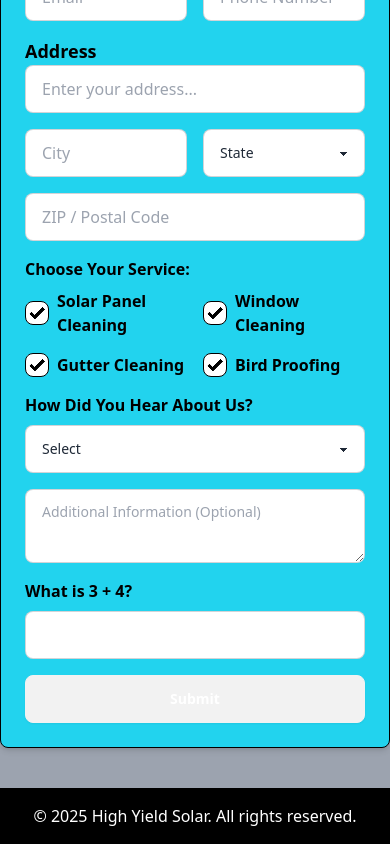
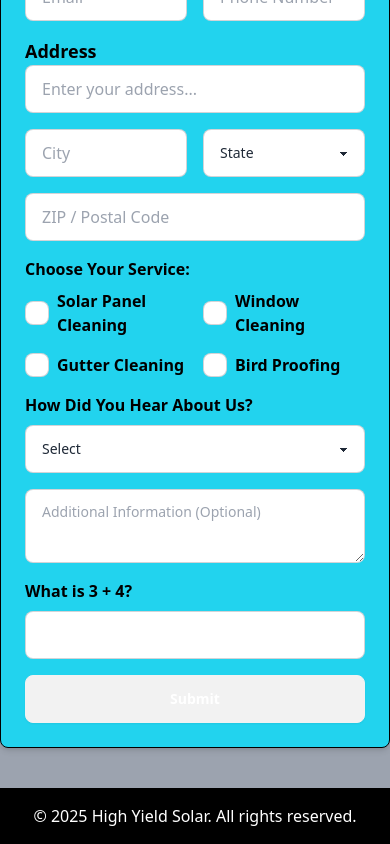
Before and after one commit to HighYieldSolar/High-Yield-Solar, a Next.js app: page / in a window 390 px wide. Shown: the part 900-1744 px from the top of the page. Built offline with nearby package versions, Linux system fonts and the light colour scheme.

Commit message:
phone number quote form fix

```diff
--- a/src/app/page.js
+++ b/src/app/page.js
@@ -12,16 +12,15 @@ export default function Home() {
   useEffect(() => {
     const phoneInput = document.getElementById('phone');
     phoneInput?.addEventListener('blur', () => {
-      try {
-        const parsed = libphonenumber.parsePhoneNumberFromString(phoneInput.value.trim(), 'US');
-        if (parsed && parsed.isValid()) {
-          phoneInput.value = parsed.formatInternational();
-        } else {
-          alert('Invalid phone number. Please enter a valid number.');
-          phoneInput.value = '';
-        }
-      } catch (error) {
-        alert('Invalid phone number format.');
+      const phoneValue = phoneInput.value.trim();
+
+      // Define a regex to allow phone numbers like 5551234567, (555) 123-4567, 555-123-4567, and 555 123 4567
+      const phoneRegex = /^(?:\(?\d{3}\)?[\s\-]?)?\d{3}[\s\-]?\d{4}$/;
+
+      if (phoneRegex.test(phoneValue)) {
+        phoneInput.value = phoneValue.replace(/[\s\-()]/g, ''); // Remove non-numeric characters
+      } else {
+        alert('Invalid phone number format. Please enter a valid number.');
         phoneInput.value = '';
       }
     });
@@ -70,8 +69,6 @@ export default function Home() {
         <Link className="btn btn-sm btn-outline text-xs sm:text-base" href="/about">About</Link>
       </nav>
 
-
-
       {/* QUOTE SECTION */}
       <div className="flex flex-col items-center mt-10">
         <Image src="/images/tp.png" width={600} height={600} alt="High Yield Solar Logo" className="mb-4" />
@@ -112,19 +109,19 @@ export default function Home() {
         <p className="mt-4 font-bold text-black">Choose Your Service:</p>
         <div className="grid grid-cols-2 gap-4 mt-2">
           <label className="flex items-center space-x-2 text-black font-bold">
-          <input type="checkbox" defaultChecked className="checkbox bg-white [--chkbg:theme(colors.white)] [--chkfg:black] checked:border-black" />
+          <input type="checkbox" className="checkbox bg-white checked:border-black" />
             <span>Solar Panel Cleaning</span>
           </label>
           <label className="flex items-center space-x-2 text-black font-bold">
-          <input type="checkbox" defaultChecked className="checkbox bg-white [--chkbg:theme(colors.white)] [--chkfg:black] checked:border-black" />
+          <input type="checkbox" className="checkbox bg-white checked:border-black" />
             <span>Window Cleaning</span>
           </label>
           <label className="flex items-center space-x-2 text-black font-bold">
-          <input type="checkbox" defaultChecked className="checkbox bg-white [--chkbg:theme(colors.white)] [--chkfg:black] checked:border-black" />
+          <input type="checkbox" className="checkbox bg-white checked:border-black" />
             <span>Gutter Cleaning</span>
           </label>
           <label className="flex items-center space-x-2 text-black font-bold">
-          <input type="checkbox" defaultChecked className="checkbox bg-white [--chkbg:theme(colors.white)] [--chkfg:black] checked:border-black" />
+          <input type="checkbox" className="checkbox bg-white checked:border-black" />
             <span>Bird Proofing</span>
           </label>
         </div>
```
